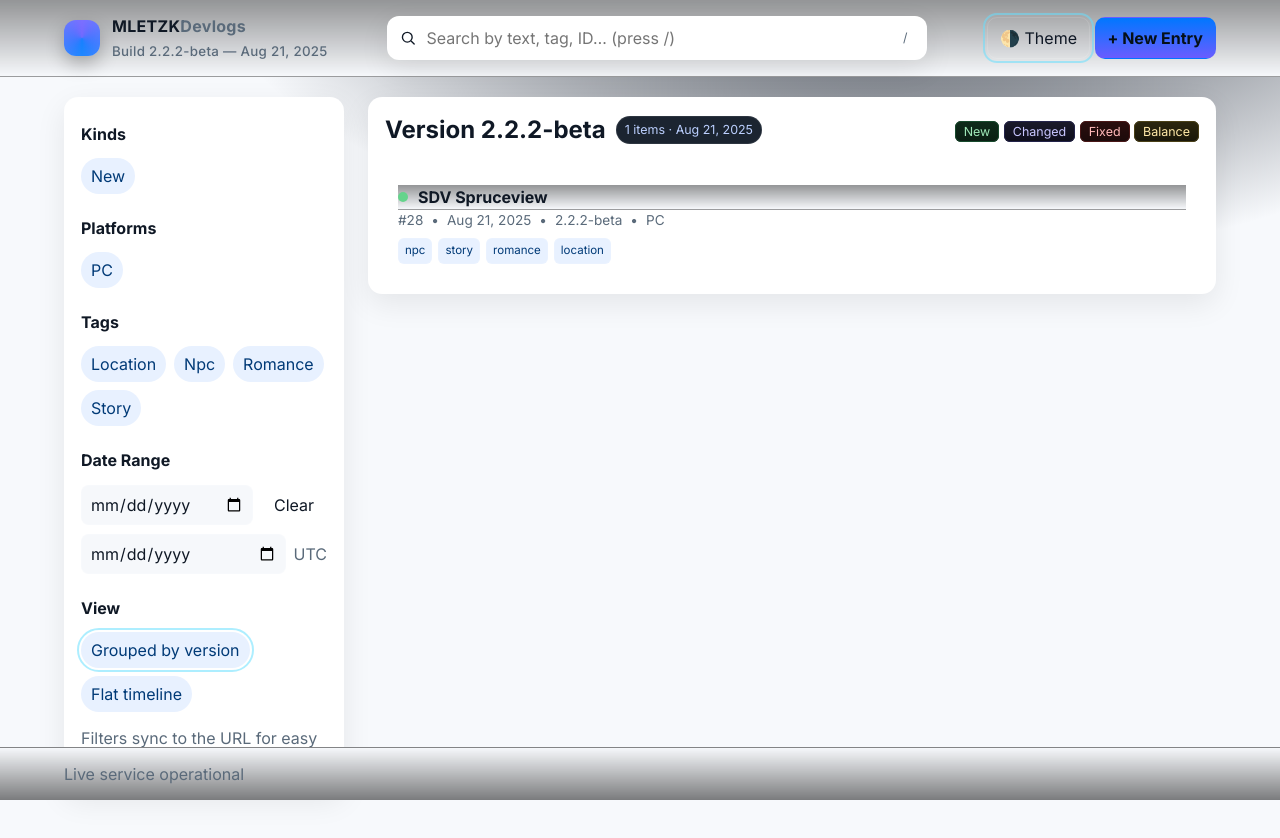
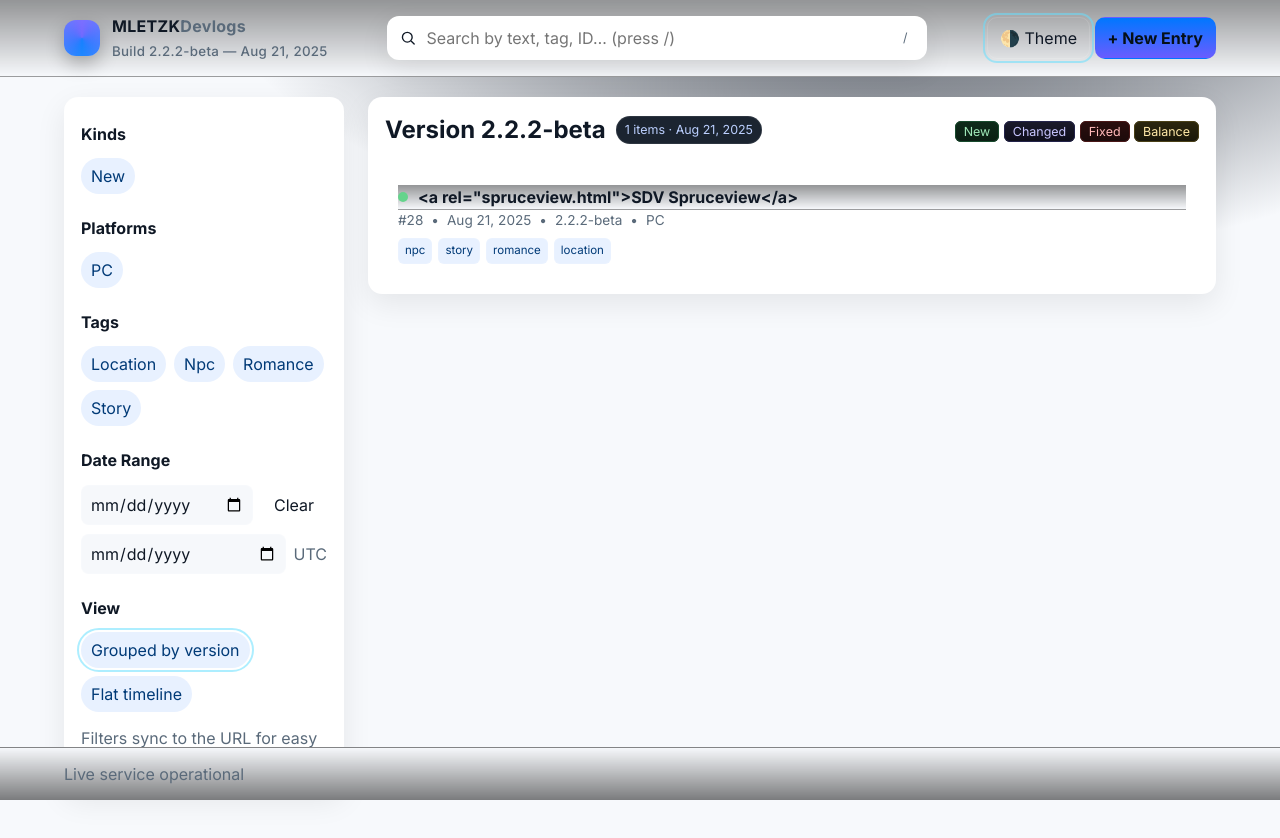
Before and after one commit to mletzk/mletzkdevlogs, a plain HTML site: page index.html in a window 1280 px wide. Drawn offline with Linux system fonts and the light colour scheme.

```diff
--- a/index.html
+++ b/index.html
@@ -314,7 +314,7 @@
         date: "2025-08-21",
         kind: "new",
         platform: ["PC"],
-        title: "SDV Spruceview",
+        title: "<a rel=\"spruceview.html\">SDV Spruceview</a>",
         summary: "A quiet village with new NPCs and locations.",
         details: "<a rel=\"spruceview.html\">Spruceview</a> Devlogs",
         tags: ["npc","story","romance","location"],
```
